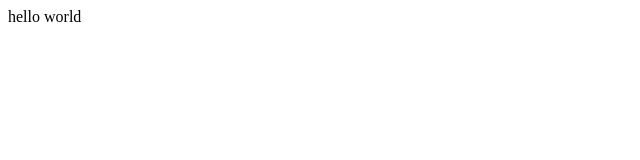
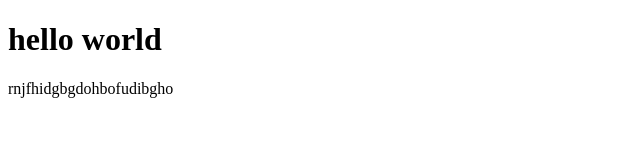
Before and after one commit to ejaz4432/BootCamp-2020, a plain HTML site: page index.html in a window 1280 px wide. Shown: the whole page, without its empty margins (0-640 px from the left). Drawn offline with Linux system fonts and the light colour scheme.

Commit message:
Signed-off-by: ejaz4432 <ejazafridi37@gmail.com>

```diff
--- a/index.html
+++ b/index.html
@@ -8,7 +8,8 @@
 </head>
 
 <body>
-    hello world
+    <h1>hello world</h1>
+    <p>rnjfhidgbgdohbofudibgho</p>
 </body>
 
 </html>
```
